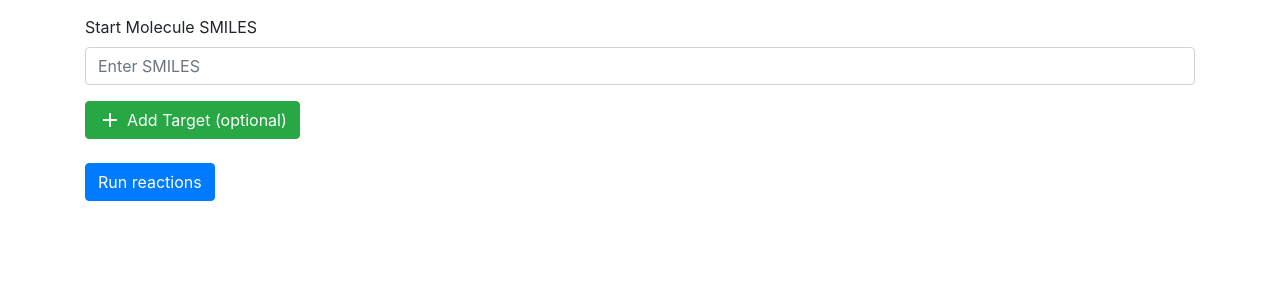
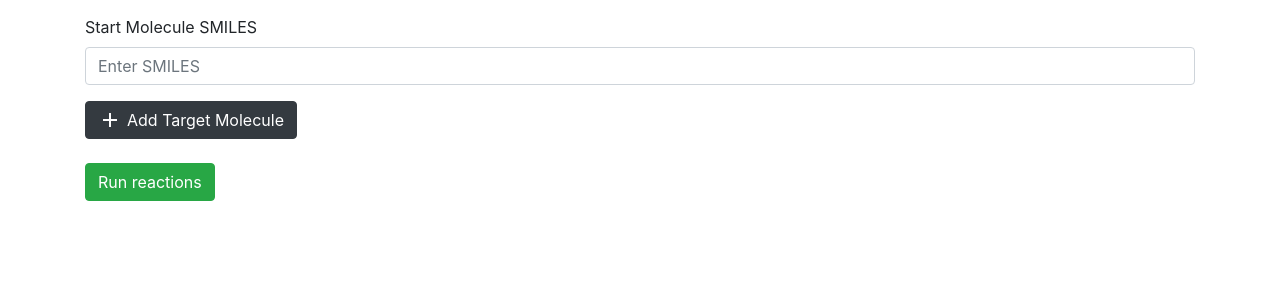
Before and after one commit to pranavm716/Reaction-Playground, a FastAPI app: page / in a window 1280 px wide. Shown: the part 56-356 px from the top of the page. Run offline with FastAPI, Linux system fonts and the light colour scheme; parts of the project's set-up code (start-up, migrations or seed data) failed here and were passed over.

Commit message:
changing color of ui elements in home page

```diff
--- a/website/templates/home.jinja
+++ b/website/templates/home.jinja
@@ -20,9 +20,9 @@
                    placeholder="Enter SMILES" />
         </div>
         <div>
-            <button type="button" class="btn btn-success btn-icon" id="addTargetButton">
+            <button type="button" class="btn btn-dark btn-icon" id="addTargetButton">
                 <span class="material-icons">add</span>
-                Add Target (optional)
+                Add Target Molecule
             </button>
         </div>
         <div class="form-group" style="display:none;" id="targetMolInput">
@@ -34,7 +34,7 @@
                    placeholder="Enter SMILES" />
         </div>
         <br />
-        <button type="submit" class="btn btn-primary" id="submitButton">Run reactions</button>
+        <button type="submit" class="btn btn-success" id="submitButton">Run reactions</button>
         <script>
             const btn = document.getElementById("addTargetButton");
             btn.addEventListener("click", () => {
```
